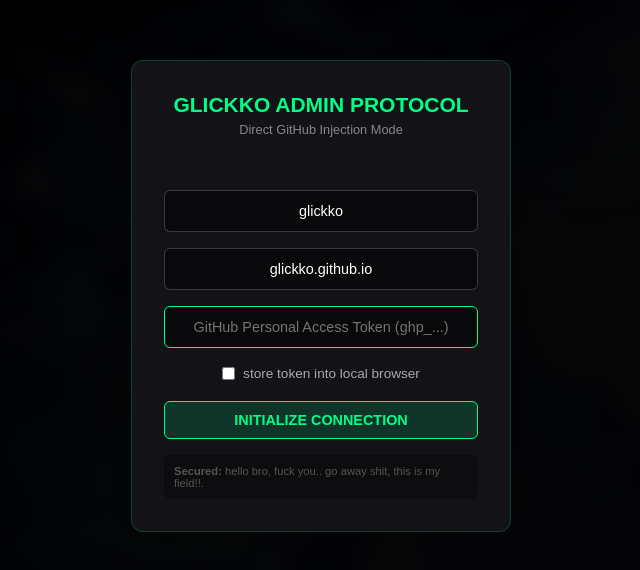
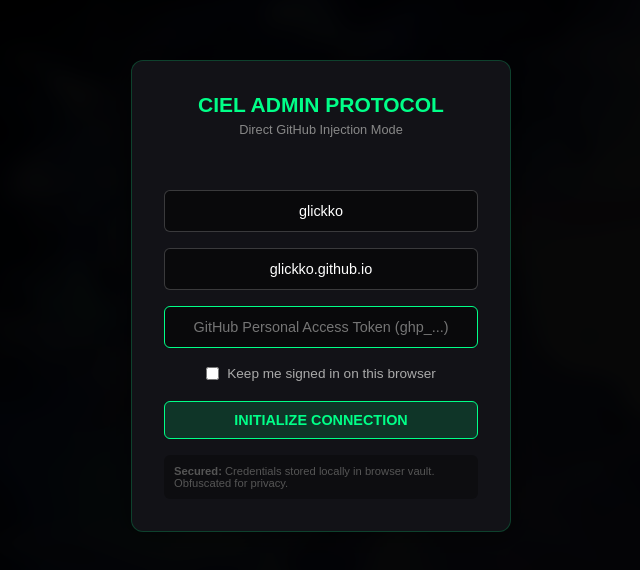
Before and after one commit to glickko/glickko.github.io, a plain HTML site: page glickko.html in a window 1280 px wide. Shown: the part 104-674 px from the top of the page, without its empty margins (319-959 px from the left). Drawn offline with Linux system fonts and the light colour scheme.

Commit message:
Add files via upload

```diff
--- a/glickko.html
+++ b/glickko.html
@@ -106,7 +106,7 @@
 <body>
     <div id="login-overlay">
         <div class="login-box">
-            <h2 style="color: var(--neon-accent); margin-bottom: 5px;">GLICKKO ADMIN PROTOCOL</h2>
+            <h2 style="color: var(--neon-accent); margin-bottom: 5px;">CIEL ADMIN PROTOCOL</h2>
             <p style="font-size: 0.8rem; color: #888; margin-bottom: 20px;">Direct GitHub Injection Mode</p>
             <p id="login-error" class="login-error"></p>
 
@@ -116,13 +116,13 @@
 
             <div class="remember-me-container">
                 <input type="checkbox" id="remember-me">
-                <label for="remember-me">store token into local browser</label>
+                <label for="remember-me">Keep me signed in on this browser</label>
             </div>
 
             <button id="login-button" class="admin-btn save" style="margin-top: 20px;">INITIALIZE CONNECTION</button>
 
             <div class="config-details">
-                <strong>Secured:</strong> hello bro, fuck you.. go away shit, this is my field!!.
+                <strong>Secured:</strong> Credentials stored locally in browser vault. Obfuscated for privacy.
             </div>
         </div>
     </div>
```
